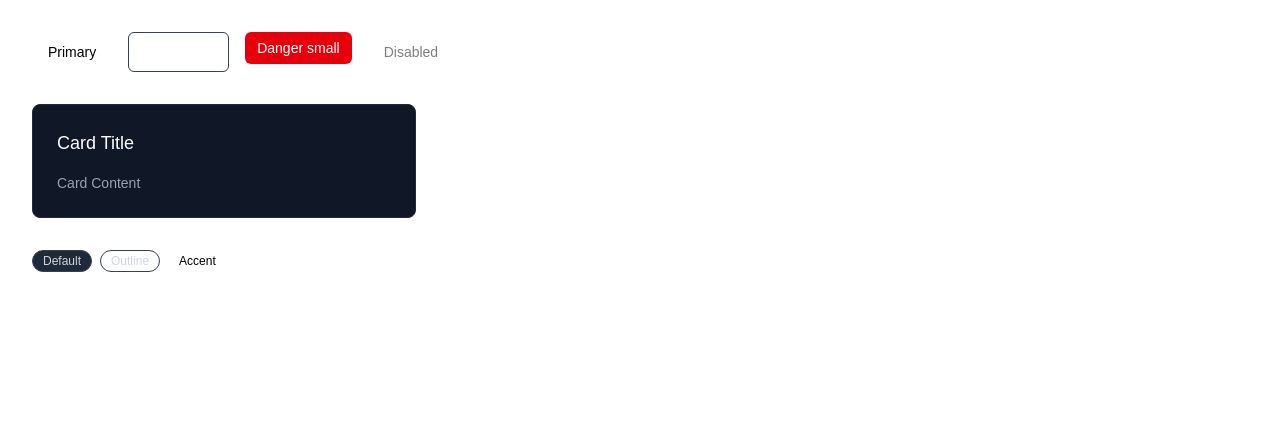
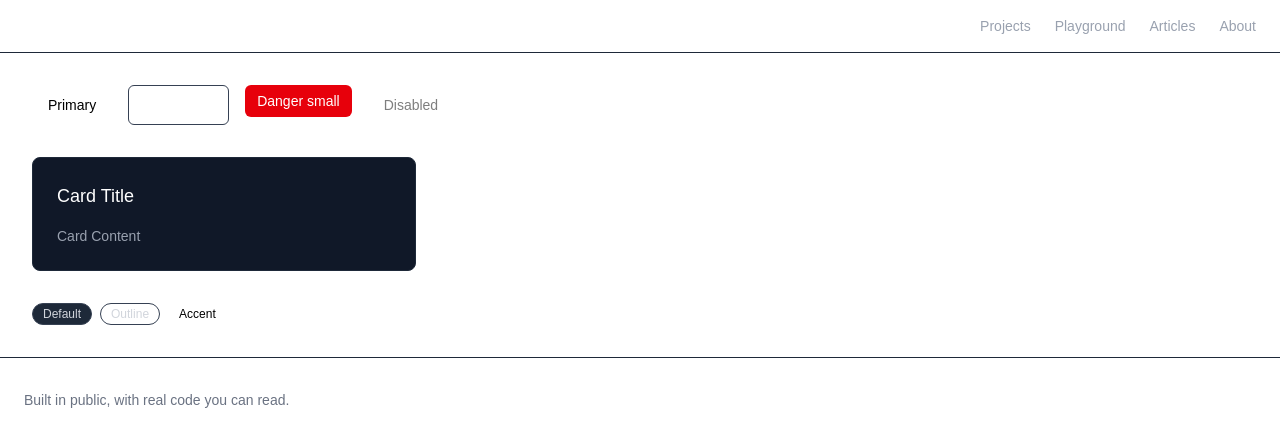
Before and after one commit to ppoiipy/portfolio, a Next.js app: page / in a window 1280 px wide. Shown: the top 446 px of the page. Built offline with nearby package versions, Linux system fonts and the light colour scheme.

Commit message:
feat: add Navbar and Footer components

```diff
--- a/app/layout.tsx
+++ b/app/layout.tsx
@@ -1,6 +1,8 @@
 import type { Metadata } from "next";
 import { Geist, Geist_Mono } from "next/font/google";
 import "./globals.css";
+import { Navbar } from "@/components/ui/Navbar";
+import { Footer } from "@/components/ui/Footer";
 
 const geistSans = Geist({
   variable: "--font-geist-sans",
@@ -27,7 +29,11 @@ export default function RootLayout({
       lang="en"
       className={`${geistSans.variable} ${geistMono.variable} h-full antialiased`}
     >
-      <body className="min-h-full flex flex-col">{children}</body>
+      <body className="min-h-full flex flex-col">
+        <Navbar />
+        {children}
+        <Footer />
+      </body>
     </html>
   );
 }
--- /dev/null
+++ b/components/ui/Footer/index.tsx
@@ -0,0 +1,7 @@
+export function Footer() {
+  return (
+    <footer className="border-t border-gray-800 px-6 py-8 text-sm text-gray-500">
+      <p>Built in public, with real code you can read.</p>
+    </footer>
+  );
+}
--- /dev/null
+++ b/components/ui/Navbar/index.tsx
@@ -0,0 +1,29 @@
+import Link from "next/link";
+
+const links = [
+  { href: "/projects", label: "Projects" },
+  { href: "/playground", label: "Playground" },
+  { href: "/articles", label: "Articles" },
+  { href: "/about", label: "About" },
+];
+
+export function Navbar() {
+  return (
+    <nav className="flex items-center justify-between border-b border-gray-800 px-6 py-4">
+      <Link href="/" className="text-sm font-medium text-white">
+        yourname
+      </Link>
+      <div className="hidden gap-6 text-sm text-gray-400 sm:flex">
+        {links.map((link) => (
+          <Link
+            key={link.href}
+            href={link.href}
+            className="transition-colors hover:text-white"
+          >
+            {link.label}
+          </Link>
+        ))}
+      </div>
+    </nav>
+  );
+}
```
